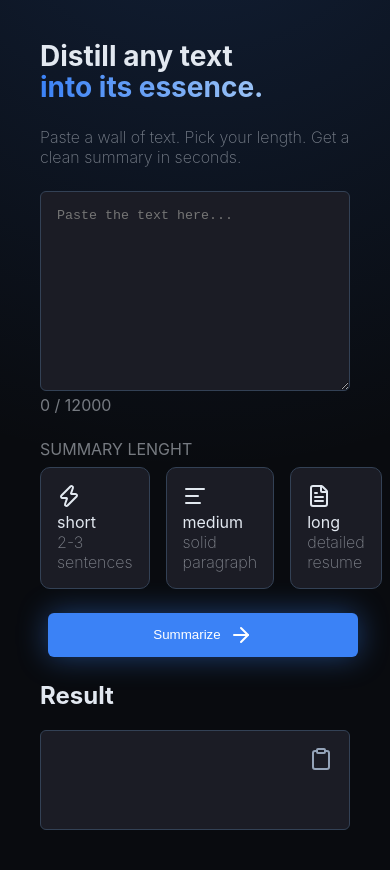
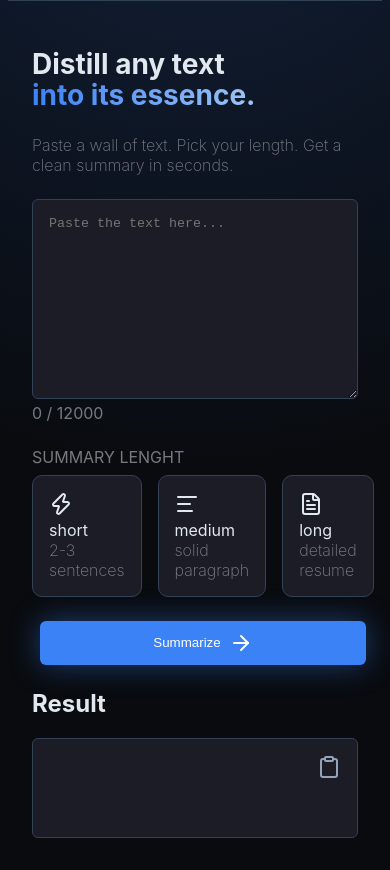
Before and after one commit to nuxpe/Nuxsum, a website: page index.html in a window 390 px wide. Shown: the part 80-950 px from the top of the page. Drawn offline with nearby package versions, Linux system fonts and the light colour scheme.

Commit message:
improve mobile responsiveness

```diff
--- a/index.css
+++ b/index.css
@@ -44,11 +44,7 @@
   --radius-l: 16px;
 }
 
-.container-main {
-  max-width: 900px;
-  margin: 0 auto;
-  padding: 0 var(--space-base);
-}
+
 /* FONT SIZE */
 .text-xs { font-size: var(--text-xs); }
 .text-m { font-size: var(--text-m); }
--- a/index.html
+++ b/index.html
@@ -9,7 +9,7 @@
   <script src="https://unpkg.com/lucide@latest"></script>
 </head>
 
-<body class="container-main">
+<body>
   <div id="toast" class="toast"></div>
   <header class="app-header  padding-base margin-bottom-l">
     <div class="header-inner">
```
